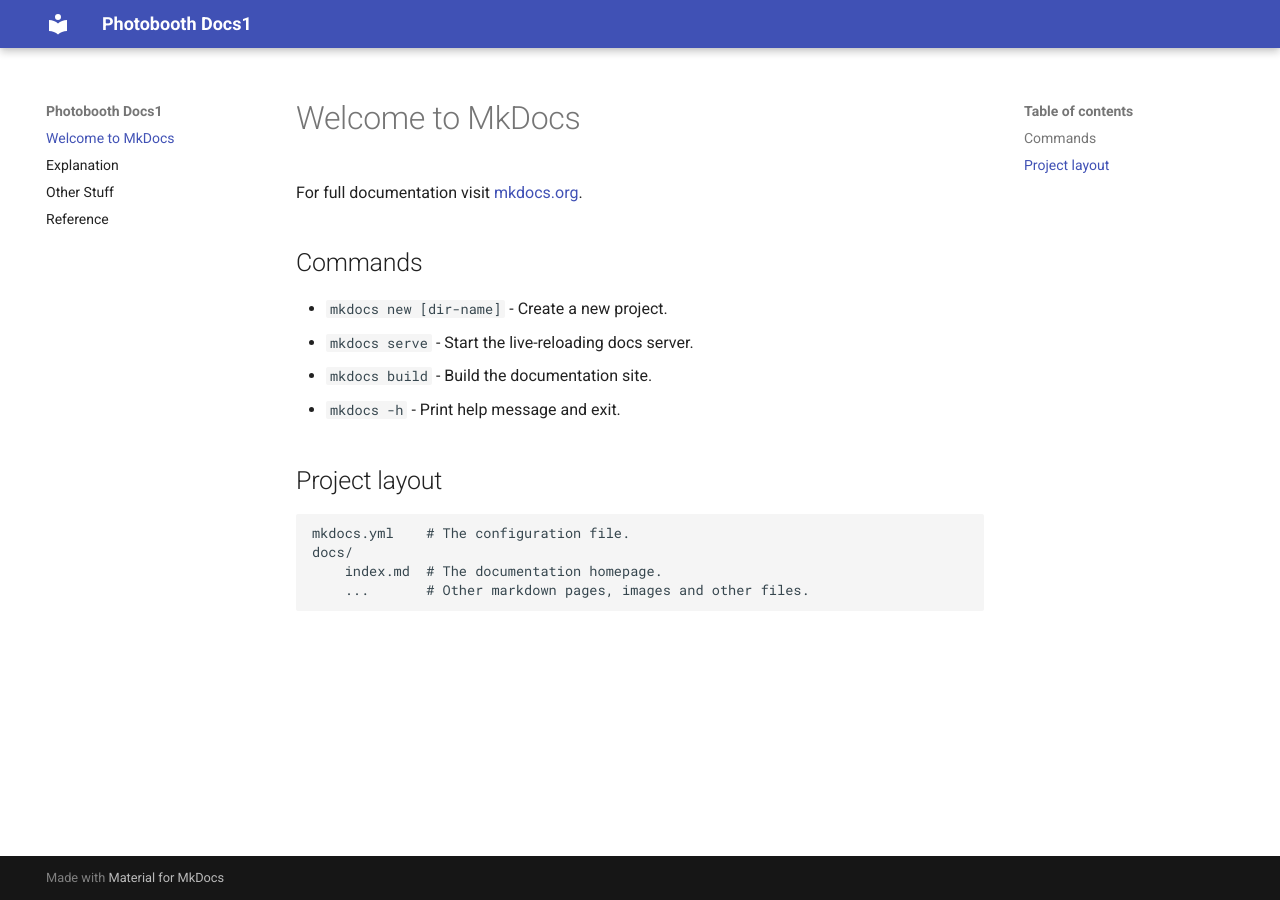
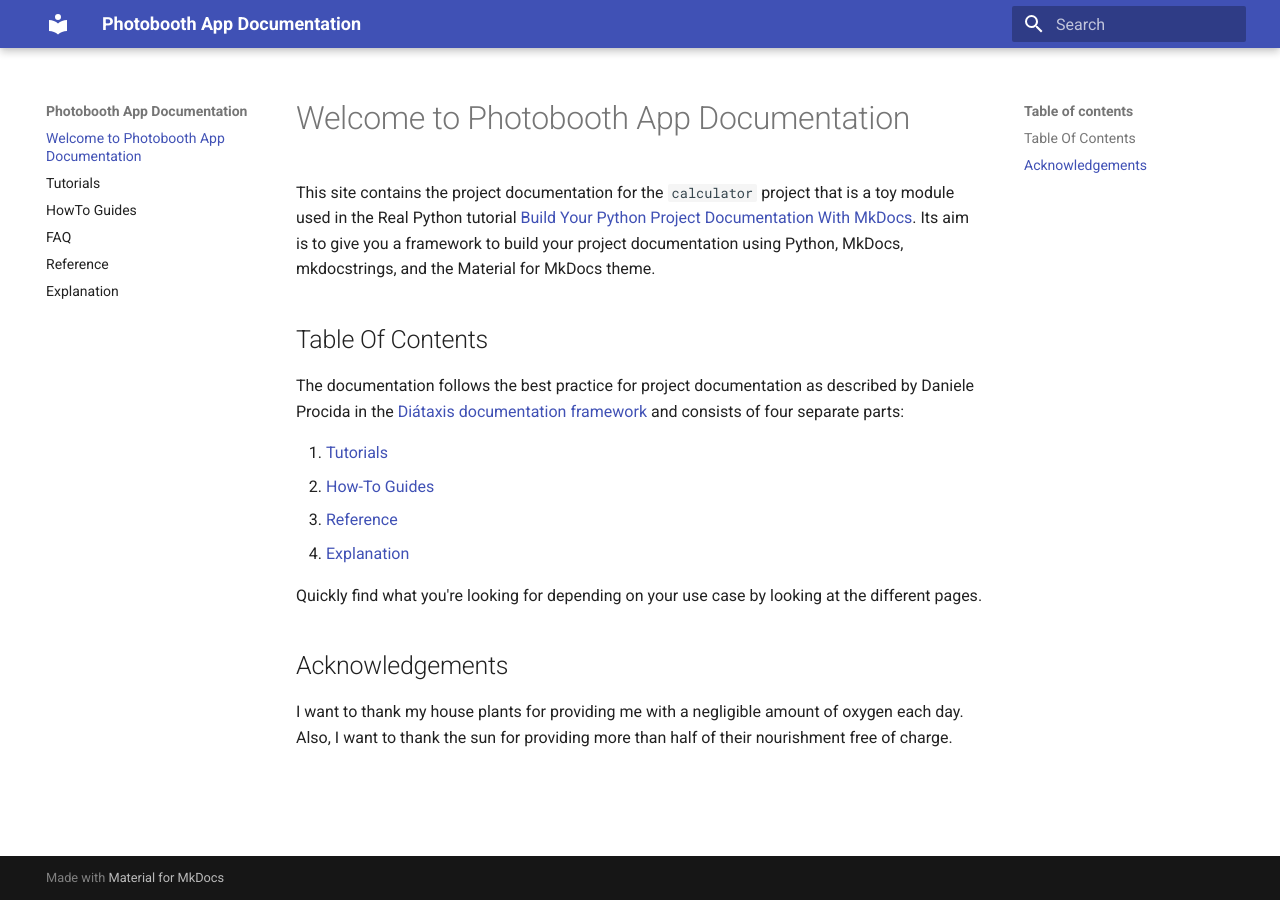
Before and after one commit to photobooth-app/photobooth-docs, an MkDocs documentation site: the page built from docs/index.md, in a window 1280 px wide. Built offline with MkDocs 1.6.1 and Material for MkDocs 9.7.7, drawn with Linux system fonts in a browser that asks for light colours.

```diff
--- a/assets/css/style.scss
+++ /dev/null
@@ -1,4 +0,0 @@
-
-@import
-  "minima/skins/{{ site.minima.skin | default: 'classic' }}",
-  "minima/initialize";
--- a/docs/index.md
+++ b/docs/index.md
@@ -1,17 +1,32 @@
-# Welcome to MkDocs
+# Welcome to Photobooth App Documentation
 
-For full documentation visit [mkdocs.org](https://www.mkdocs.org).
+This site contains the project documentation for the
+`calculator` project that is a toy module used in the
+Real Python tutorial
+[Build Your Python Project Documentation With MkDocs](
+    https://realpython.com/python-project-documentation-with-mkdocs/).
+Its aim is to give you a framework to build your
+project documentation using Python, MkDocs,
+mkdocstrings, and the Material for MkDocs theme.
 
-## Commands
+## Table Of Contents
 
-* `mkdocs new [dir-name]` - Create a new project.
-* `mkdocs serve` - Start the live-reloading docs server.
-* `mkdocs build` - Build the documentation site.
-* `mkdocs -h` - Print help message and exit.
+The documentation follows the best practice for
+project documentation as described by Daniele Procida
+in the [Diátaxis documentation framework](https://diataxis.fr/)
+and consists of four separate parts:
 
-## Project layout
+1. [Tutorials](tutorials.md)
+2. [How-To Guides](how-to-guides.md)
+3. [Reference](reference.md)
+4. [Explanation](explanation.md)
 
-    mkdocs.yml    # The configuration file.
-    docs/
-        index.md  # The documentation homepage.
-        ...       # Other markdown pages, images and other files.
+Quickly find what you're looking for depending on
+your use case by looking at the different pages.
+
+## Acknowledgements
+
+I want to thank my house plants for providing me with
+a negligible amount of oxygen each day. Also, I want
+to thank the sun for providing more than half of their
+nourishment free of charge.
--- a/docs/other.md
+++ /dev/null
@@ -1,3 +0,0 @@
-# Other Stuff
-
-...
--- a/mkdocs.yml
+++ b/mkdocs.yml
@@ -1,7 +1,16 @@
-site_name: Photobooth Docs1
+site_name: Photobooth App Documentation
 
 theme:
   name: "material"
 
 plugins:
   - mkdocstrings
+  - search
+
+nav:
+  - index.md
+  - tutorials.md
+  - how-to-guides.md
+  - faq.md
+  - reference.md
+  - explanation.md
```
Also changed, not shown: _config.yml (deleted, +0 -11 lines), docs/faq.md (added, +3 -0 lines), docs/how-to-guides.md (added, +42 -0 lines), docs/tutorials.md (added, +18 -0 lines).
